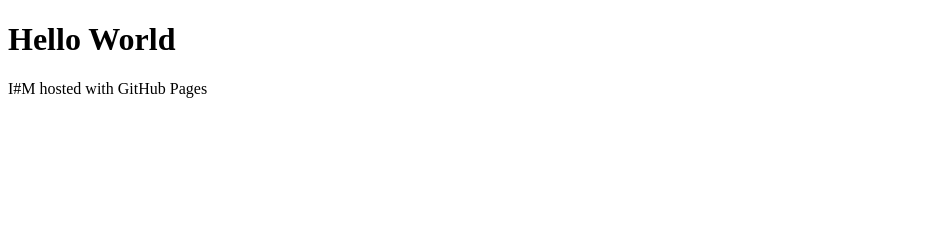
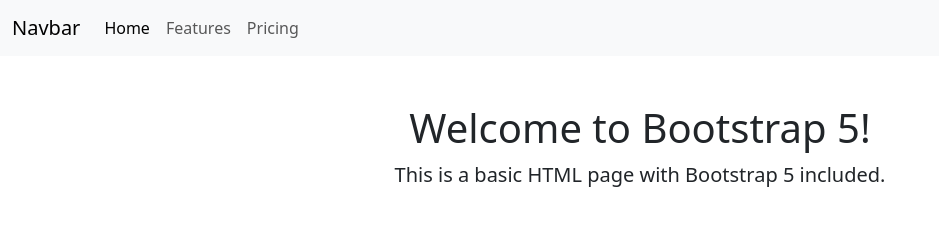
Before and after one commit to Arichikurumo/arichikurumo.github.io, a plain HTML site: page index.html in a window 1280 px wide. Shown: the whole page, without its empty margins (0-939 px from the left). Drawn offline with nearby package versions, Linux system fonts and the light colour scheme.

Commit message:
Update index.html

```diff
--- a/index.html
+++ b/index.html
@@ -1,7 +1,61 @@
 <!DOCTYPE html>
-<html>
-  <body>
-    <h1>Hello World</h1>
-    <p> I#M hosted with GitHub Pages</p>
-  </body>
+<html lang="en">
+<head>
+    <meta charset="UTF-8">
+    <meta name="viewport" content="width=device-width, initial-scale=1.0">
+    <meta http-equiv="X-UA-Compatible" content="IE=edge">
+    <meta name="description" content="Basic HTML page with Bootstrap 5.">
+    <meta name="author" content="Your Name">
+    <meta name="keywords" content="HTML, CSS, Bootstrap 5">
+
+    <title>Basic Bootstrap 5 Page</title>
+
+    <!-- Bootstrap 5 CSS -->
+    <link href="https://cdn.jsdelivr.net/npm/bootstrap@5.3.0/dist/css/bootstrap.min.css" rel="stylesheet">
+
+    <!-- Optional: Custom CSS -->
+    <style>
+        body {
+            padding-top: 56px;
+        }
+    </style>
+</head>
+<body>
+    <!-- Navigation -->
+    <nav class="navbar navbar-expand-lg navbar-light bg-light fixed-top">
+        <div class="container-fluid">
+            <a class="navbar-brand" href="#">Navbar</a>
+            <button class="navbar-toggler" type="button" data-bs-toggle="collapse" data-bs-target="#navbarNav" aria-controls="navbarNav" aria-expanded="false" aria-label="Toggle navigation">
+                <span class="navbar-toggler-icon"></span>
+            </button>
+            <div class="collapse navbar-collapse" id="navbarNav">
+                <ul class="navbar-nav">
+                    <li class="nav-item">
+                        <a class="nav-link active" aria-current="page" href="#">Home</a>
+                    </li>
+                    <li class="nav-item">
+                        <a class="nav-link" href="#">Features</a>
+                    </li>
+                    <li class="nav-item">
+                        <a class="nav-link" href="#">Pricing</a>
+                    </li>
+                </ul>
+            </div>
+        </div>
+    </nav>
+
+    <!-- Main Content -->
+    <div class="container mt-5">
+        <div class="row">
+            <div class="col">
+                <h1 class="text-center">Welcome to Bootstrap 5!</h1>
+                <p class="lead text-center">This is a basic HTML page with Bootstrap 5 included.</p>
+            </div>
+        </div>
+    </div>
+
+    <!-- Bootstrap 5 JS and Popper.js -->
+    <script src="https://cdn.jsdelivr.net/npm/@popperjs/core@2.11.6/dist/umd/popper.min.js"></script>
+    <script src="https://cdn.jsdelivr.net/npm/bootstrap@5.3.0/dist/js/bootstrap.min.js"></script>
+</body>
 </html>
```
